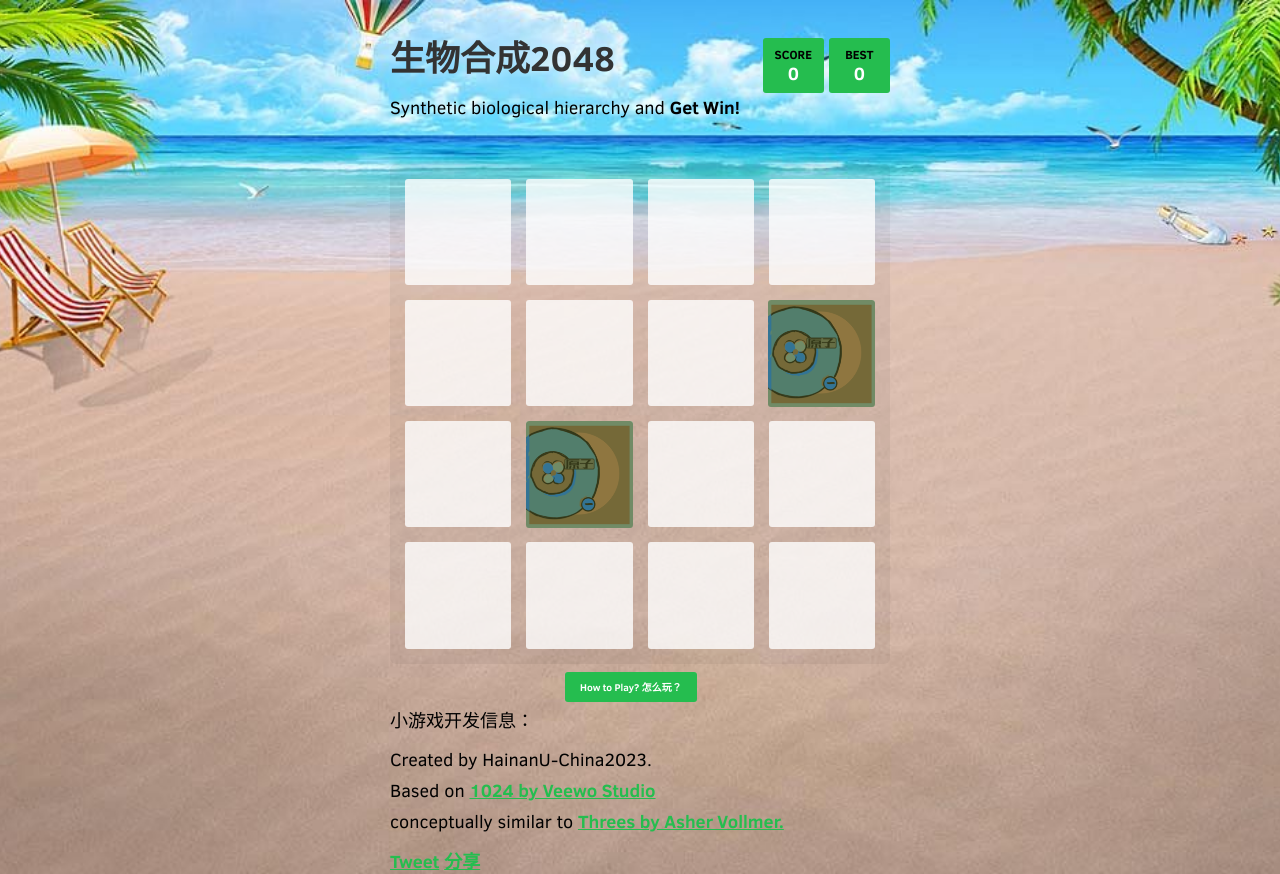
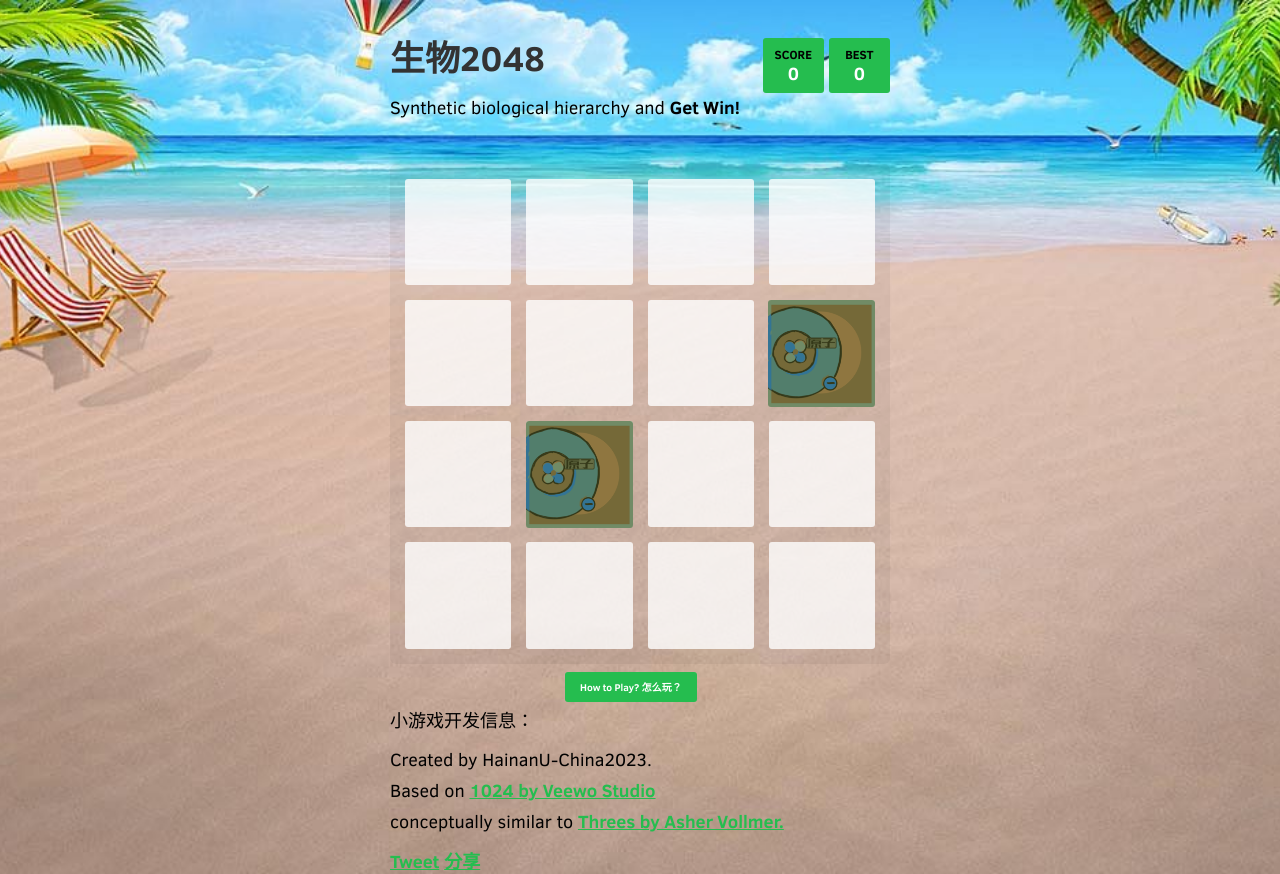
Before and after one commit to Kenkaowei/HNU2048, a plain HTML site: page index.html in a window 1280 px wide. Drawn offline with Linux system fonts and the light colour scheme; a script that the page names is missing; files whose address does not match are found by name.

Commit message:
Update index.html

```diff
--- a/index.html
+++ b/index.html
@@ -39,7 +39,7 @@
 
   <div class="container">
     <div class="heading">
-      <h1 class="title">生物合成2048</h1>
+      <h1 class="title">生物2048</h1>
       <div class="scores-container">
         <div class="score-container">0</div>
         <div class="best-container">0</div>
```
